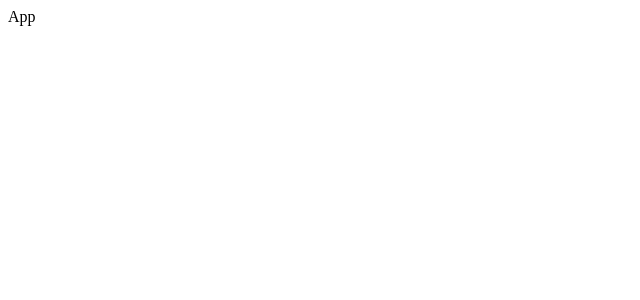
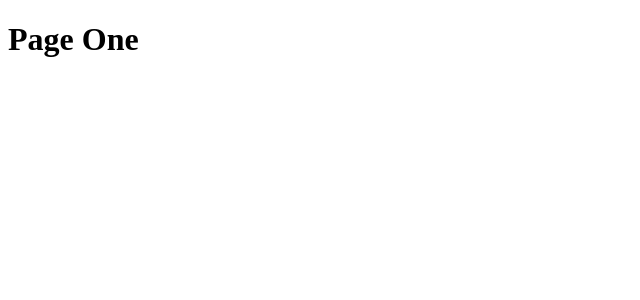
Before and after one commit to shan18/Learning-ReactJS, a React (Create React App) app in the folder client/: page / in a window 1280 px wide. Shown: the top 300 px of the page, without its empty margins (0-640 px from the left). Built offline with nearby package versions, Linux system fonts and the light colour scheme.

Commit message:
add react router

```diff
--- a/client/src/components/App.js
+++ b/client/src/components/App.js
@@ -1,7 +1,32 @@
 import React from 'react';
+import { BrowserRouter, Route } from 'react-router-dom';
+
+const PageOne = () => {
+  return (
+    <div>
+      <h1>Page One</h1>
+    </div>
+  );
+};
+
+const PageTwo = () => {
+  return (
+    <div>
+      <h1>Page Two</h1>
+      <button>Click Me!</button>
+    </div>
+  );
+};
 
 const App = () => {
-  return <div>App</div>;
+  return (
+    <BrowserRouter>
+      <div>
+        <Route path="/" exact component={PageOne} />
+        <Route path="/pagetwo" exact component={PageTwo} />
+      </div>
+    </BrowserRouter>
+  );
 };
 
 export default App;
```
